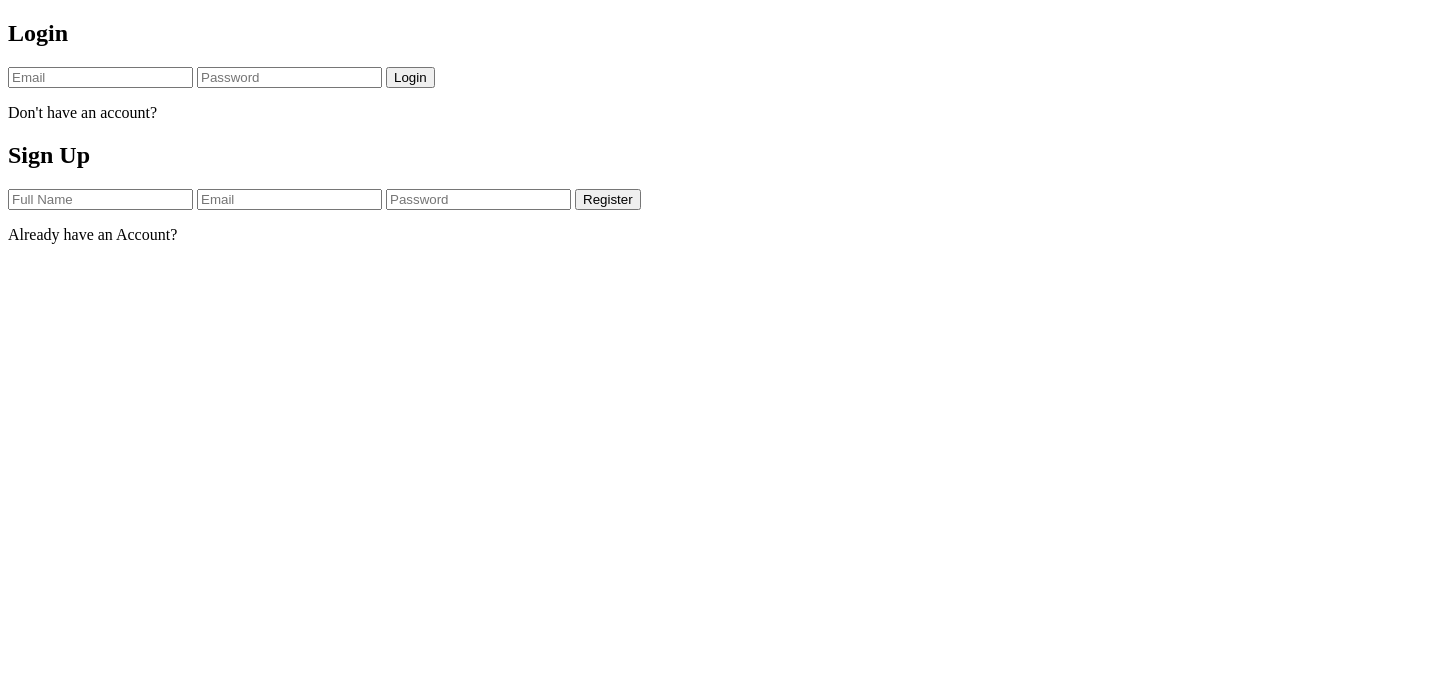
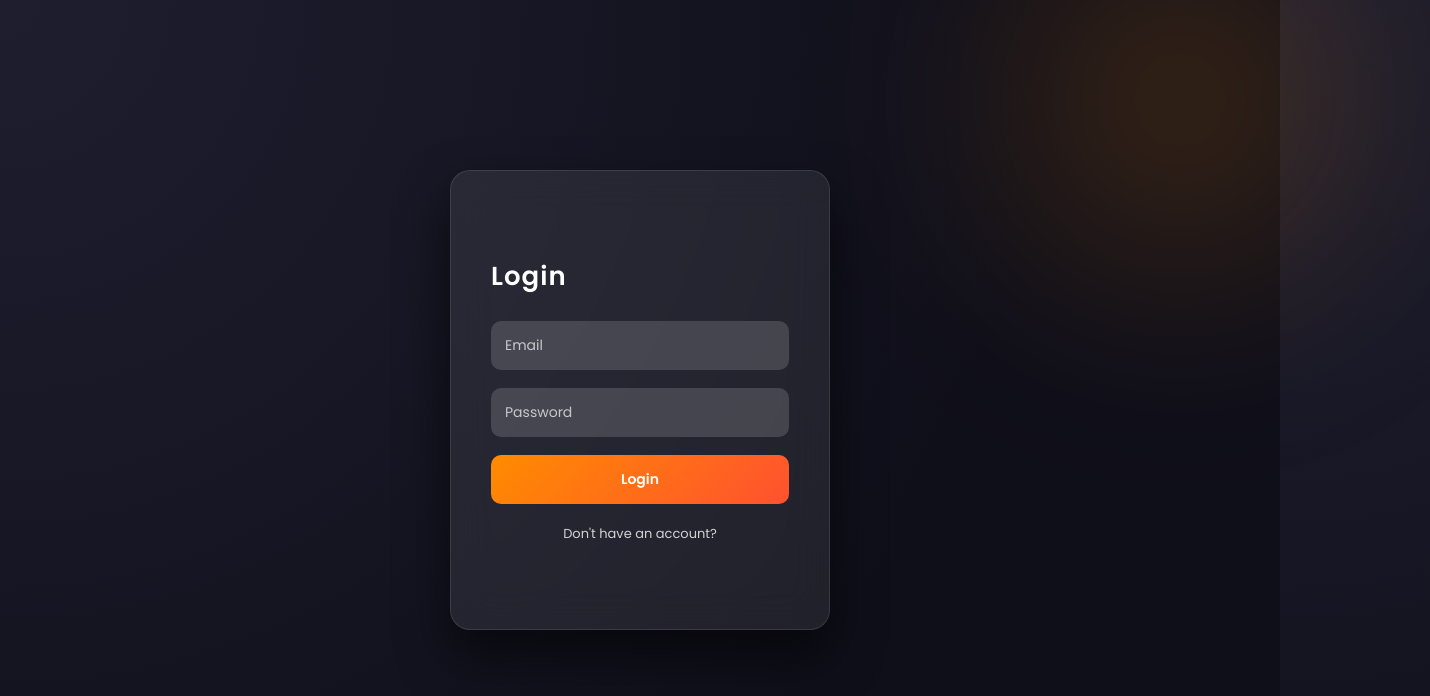
Before and after one commit to Krutibas1/3D-Flip-Login-Form, a plain HTML site: page index.html in a window 1280 px wide. Shown: the whole page, 1430 px wide, since content can reach past the window. Drawn offline with Linux system fonts and the light colour scheme.

Commit message:
feat: added 3D flip animation with glassmorphism styling

```diff
--- a/index.html
+++ b/index.html
@@ -4,6 +4,7 @@
     <meta charset="UTF-8">
     <meta name="viewport" content="width=device-width, initial-scale=1.0">
     <title>3D Flip Animated Form</title>
+    <link rel="stylesheet" href="style.css">
 </head>
 <body>
     <div class="container">
@@ -30,9 +31,17 @@
              </div>
         </div>
 
+    </div>
 
+    <script>
+         const card = document.querySelector(".card");
+    const buttons = document.querySelectorAll(".switch-btn");
 
-
-    </div>
+    buttons.forEach(btn => {
+        btn.addEventListener("click", () => {
+            card.classList.toggle("flip");
+        });
+    });
+    </script>
 </body>
 </html>
--- /dev/null
+++ b/style.css
@@ -0,0 +1,148 @@
+@import url('https://fonts.googleapis.com/css2?family=Poppins:wght@400;500;600&display=swap');
+
+*{
+    margin: 0;
+    padding: 0;
+    box-sizing: border-box;
+    font-family: 'Poppins', sans-serif;
+}
+
+/* Background */
+body{
+    height: 100vh;
+    display: flex;
+    justify-content: center;
+    align-items: center;
+    background: radial-gradient(circle at top left, #1e1e2f, #0f0f1a 70%);
+    overflow: hidden;
+}
+
+/* Soft glowing background effect */
+body::before{
+    content: "";
+    position: absolute;
+    width: 500px;
+    height: 500px;
+    background: radial-gradient(circle, rgba(255,140,0,0.25), transparent 70%);
+    top: -150px;
+    right: -150px;
+    filter: blur(100px);
+}
+
+/* Perspective */
+.container{
+    perspective: 1500px;
+}
+
+/* Card */
+.card{
+    width: 380px;
+    height: 460px;
+    position: relative;
+    transform-style: preserve-3d;
+    transition: transform 0.9s cubic-bezier(.4,0,.2,1);
+}
+
+.card.flip{
+    transform: rotateY(180deg);
+}
+
+/* Forms */
+.login-form,
+.signup-form{
+    position: absolute;
+    width: 100%;
+    height: 100%;
+    padding: 40px;
+    border-radius: 20px;
+    background: rgba(255,255,255,0.08);
+    backdrop-filter: blur(20px);
+    border: 1px solid rgba(255,255,255,0.1);
+    box-shadow: 0 25px 50px rgba(0,0,0,0.6);
+    backface-visibility: hidden;
+    color: #fff;
+    display: flex;
+    flex-direction: column;
+    justify-content: center;
+}
+
+.signup-form{
+    transform: rotateY(180deg);
+}
+
+/* Heading */
+h2{
+    font-size: 26px;
+    font-weight: 600;
+    margin-bottom: 25px;
+    letter-spacing: 1px;
+}
+
+/* Inputs */
+input{
+    width: 100%;
+    padding: 14px;
+    margin-bottom: 18px;
+    border: none;
+    border-radius: 10px;
+    background: rgba(255,255,255,0.15);
+    color: #fff;
+    font-size: 14px;
+    outline: none;
+    transition: 0.3s;
+}
+
+input::placeholder{
+    color: rgba(255,255,255,0.7);
+}
+
+input:focus{
+    background: rgba(255,255,255,0.25);
+    box-shadow: 0 0 10px rgba(255,140,0,0.6);
+}
+
+/* Button */
+button {
+    width: 100%;
+    padding: 14px;
+    border-radius: 10px;
+    border: none;
+    font-weight: 600;
+    font-size: 14px;
+    cursor: pointer;
+    background: linear-gradient(135deg, #ff8c00, #ff512f);
+    color: #fff;
+    transition: 0.3s ease;
+}
+
+button:hover {
+    transform: translateY(-3px);
+    box-shadow: 0 10px 25px rgba(255,140,0,0.5);
+}
+
+/* Switch text */
+.switch-btn {
+    margin-top: 20px;
+    font-size: 13px;
+    cursor: pointer;
+    text-align: center;
+    color: rgba(255,255,255,0.8);
+    transition: 0.3s;
+}
+
+.switch-btn:hover{
+    color: #ff8c00;
+}
+
+/* Responsive */
+@media (max-width: 480px){
+    .card{
+        width: 92%;
+        height: auto;
+    }
+
+    .login-form,
+    .signup-form{
+        padding: 30px;
+    }
+}
```
Also changed, not shown: 1 other file.
